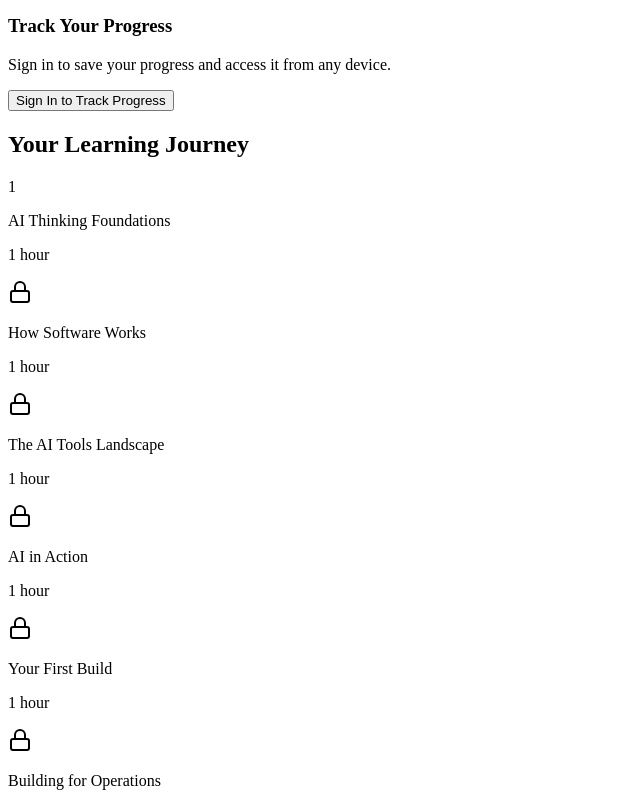
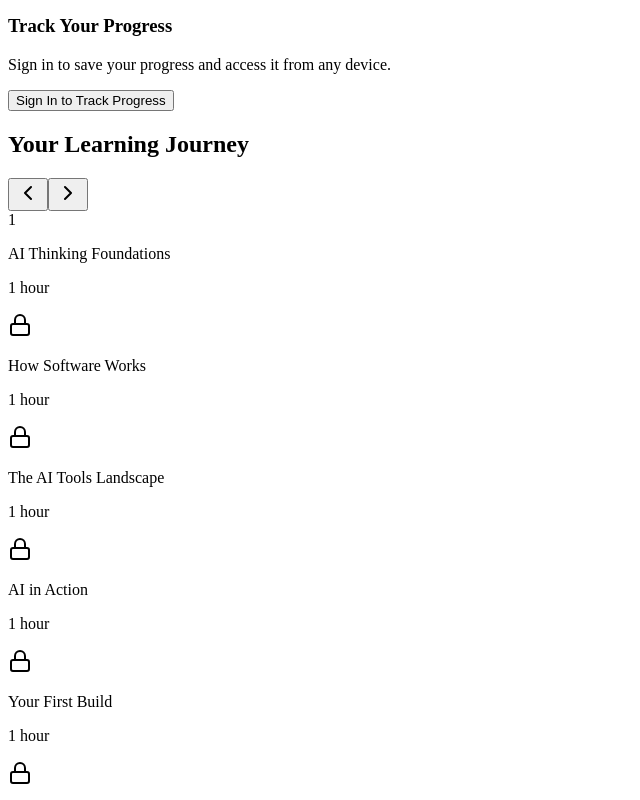
Before and after one commit to OmarNassar1127/ai-webinnar, a React (Vite) app: page / in a window 1280 px wide. Shown: the part 4120-4920 px from the top of the page, without its empty margins (0-640 px from the left). Built offline with nearby package versions, Linux system fonts and the light colour scheme; no server answers; the HTML template or start-up script is replaced by a standard one.

Commit message:
quick adjustment

```diff
--- a/src/components/dashboard/DashboardGraphics.jsx
+++ b/src/components/dashboard/DashboardGraphics.jsx
@@ -99,105 +99,124 @@ export const FloatingAIGraphic = () => {
   );
 };
 
-export const TimelineNode = ({ lesson, index, isUnlocked, isActive, isCompleted, onClick }) => {
+export const TimelineNode = ({ lesson, index, isUnlocked, isActive, isCompleted, onClick, totalLessons = 9 }) => {
   const handleClick = () => {
     if (isUnlocked && onClick) {
       onClick(lesson.id);
     }
   };
 
+  const isLastNode = index === totalLessons - 1;
+
   return (
+    <div className="flex items-start">
+      {/* Node */}
       <motion.div
         className={`flex flex-col items-center relative ${isUnlocked ? 'cursor-pointer' : 'cursor-not-allowed'}`}
-      initial={{ opacity: 0, scale: 0.8 }}
-      animate={{ opacity: 1, scale: 1 }}
-      transition={{ delay: 0.3 + index * 0.1, duration: 0.5 }}
+        initial={{ opacity: 0, y: 20 }}
+        animate={{ opacity: 1, y: 0 }}
+        transition={{ delay: 0.2 + index * 0.08, duration: 0.4 }}
         onClick={handleClick}
+        whileHover={isUnlocked ? { y: -4 } : {}}
       >
-      {index < 8 && (
+        {/* Circle */}
         <motion.div
-          className="absolute left-full top-6 w-8 md:w-12 lg:w-16 h-0.5"
-          style={{
-            background: isUnlocked
-              ? 'linear-gradient(90deg, #8B5CF6, #3B82F6)'
-              : 'linear-gradient(90deg, #334155, #1E293B)',
-          }}
-          initial={{ scaleX: 0 }}
-          animate={{ scaleX: 1 }}
-          transition={{ delay: 0.5 + index * 0.1, duration: 0.4 }}
+          className={`relative w-14 h-14 rounded-full flex items-center justify-center shadow-lg ${
+            isCompleted
+              ? 'bg-gradient-to-br from-emerald-500 to-teal-500 shadow-emerald-500/30'
+              : isActive
+              ? 'bg-gradient-to-br from-purple-500 to-blue-500 shadow-purple-500/30'
+              : isUnlocked
+              ? 'bg-slate-700 shadow-slate-700/30'
+              : 'bg-slate-800/80 shadow-none'
+          } ${
+            isCompleted || isActive ? 'ring-2 ring-offset-2 ring-offset-slate-900' : ''
+          } ${
+            isCompleted ? 'ring-emerald-400/50' : isActive ? 'ring-purple-400/50' : ''
+          }`}
+          whileHover={isUnlocked ? { scale: 1.08 } : {}}
+          whileTap={isUnlocked ? { scale: 0.95 } : {}}
         >
-          {isUnlocked && (
+          {/* Pulse effect for active */}
+          {isActive && !isCompleted && (
             <motion.div
-              className="absolute top-1/2 -translate-y-1/2 w-2 h-2 rounded-full bg-cyan-400"
-              animate={{ x: [0, 40, 0] }}
-              transition={{ duration: 2, repeat: Infinity, ease: 'linear' }}
+              className="absolute inset-0 rounded-full bg-purple-500"
+              animate={{ scale: [1, 1.4], opacity: [0.4, 0] }}
+              transition={{ duration: 1.5, repeat: Infinity, ease: 'easeOut' }}
             />
           )}
-        </motion.div>
-      )}
 
-      <motion.div
-        className={`relative w-12 h-12 rounded-full flex items-center justify-center ${
-          isCompleted
-            ? 'bg-gradient-to-br from-emerald-600 to-cyan-600'
-            : isActive
-            ? 'bg-gradient-to-br from-purple-600 to-blue-600'
-            : isUnlocked
-            ? 'bg-gradient-to-br from-purple-600/50 to-blue-600/50'
-            : 'bg-slate-700/50'
-        } border-2 ${
-          isCompleted
-            ? 'border-emerald-400'
-            : isActive
-            ? 'border-purple-400'
-            : isUnlocked
-            ? 'border-purple-500/50'
-            : 'border-slate-600'
-        }`}
-        whileHover={isUnlocked ? { scale: 1.1 } : {}}
+          {/* Icon/Number */}
+          {isCompleted ? (
+            <motion.svg
+              className="w-6 h-6 text-white"
+              fill="none"
+              viewBox="0 0 24 24"
+              stroke="currentColor"
+              initial={{ scale: 0 }}
+              animate={{ scale: 1 }}
+              transition={{ type: 'spring', stiffness: 300, delay: 0.1 }}
             >
-        {isActive && !isCompleted && (
-          <>
-            <motion.div
-              className="absolute inset-0 rounded-full bg-purple-500/50"
-              animate={{ scale: [1, 1.5, 1], opacity: [0.5, 0, 0.5] }}
-              transition={{ duration: 2, repeat: Infinity, ease: 'easeInOut' }}
-            />
-            <motion.div
-              className="absolute -inset-1 rounded-full"
-              style={{
-                background: 'linear-gradient(135deg, rgba(139, 92, 246, 0.4), rgba(59, 130, 246, 0.4))',
-                filter: 'blur(8px)',
-              }}
-              animate={{ opacity: [0.5, 1, 0.5] }}
-              transition={{ duration: 1.5, repeat: Infinity }}
-            />
-          </>
-        )}
-
-        {isUnlocked ? (
+              <path strokeLinecap="round" strokeLinejoin="round" strokeWidth={3} d="M5 13l4 4L19 7" />
+            </motion.svg>
+          ) : isUnlocked ? (
             <span className="text-white font-bold text-lg relative z-10">
-            {isCompleted ? '✓' : lesson.id}
+              {lesson.id}
             </span>
           ) : (
             <Lock className="w-5 h-5 text-slate-500" />
           )}
         </motion.div>
 
+        {/* Label */}
         <motion.div
-        className="mt-3 text-center max-w-20 md:max-w-24"
+          className="mt-3 text-center w-20 md:w-24"
           initial={{ opacity: 0 }}
           animate={{ opacity: 1 }}
-        transition={{ delay: 0.5 + index * 0.1 }}
+          transition={{ delay: 0.4 + index * 0.08 }}
         >
-        <p className={`text-xs font-medium leading-tight ${isUnlocked ? 'text-slate-300' : 'text-slate-500'}`}>
+          <p className={`text-xs font-medium leading-tight line-clamp-2 ${
+            isCompleted ? 'text-emerald-300' : isActive ? 'text-white' : isUnlocked ? 'text-slate-300' : 'text-slate-500'
+          }`}>
             {lesson.title}
           </p>
-        <p className={`text-xs mt-1 ${isUnlocked ? 'text-slate-400' : 'text-slate-600'}`}>
+          <p className={`text-[10px] mt-1 ${
+            isCompleted ? 'text-emerald-400/70' : isActive ? 'text-purple-300' : isUnlocked ? 'text-slate-500' : 'text-slate-600'
+          }`}>
             {lesson.duration}
           </p>
         </motion.div>
       </motion.div>
+
+      {/* Connector Line */}
+      {!isLastNode && (
+        <div className="flex items-center h-14 mx-1 md:mx-2">
+          <motion.div
+            className="relative h-[2px] w-6 md:w-10 lg:w-14 overflow-hidden rounded-full"
+            initial={{ opacity: 0 }}
+            animate={{ opacity: 1 }}
+            transition={{ delay: 0.3 + index * 0.08 }}
+          >
+            {/* Background line */}
+            <div className="absolute inset-0 bg-slate-700/50" />
+
+            {/* Progress fill */}
+            <motion.div
+              className={`absolute inset-y-0 left-0 ${
+                isCompleted
+                  ? 'bg-gradient-to-r from-emerald-500 to-teal-500'
+                  : isUnlocked
+                  ? 'bg-gradient-to-r from-purple-500 to-blue-500'
+                  : ''
+              }`}
+              initial={{ width: '0%' }}
+              animate={{ width: isCompleted || isUnlocked ? '100%' : '0%' }}
+              transition={{ delay: 0.5 + index * 0.08, duration: 0.4 }}
+            />
+          </motion.div>
+        </div>
+      )}
+    </div>
   );
 };
 
--- a/src/pages/Dashboard.jsx
+++ b/src/pages/Dashboard.jsx
@@ -1,6 +1,6 @@
-import { useEffect } from 'react';
+import { useEffect, useState, useRef } from 'react';
 import { motion } from 'framer-motion';
-import { Brain, Clock, Unlock, ChevronRight, Sparkles, Play, Trophy, Target, Lock } from 'lucide-react';
+import { Brain, Clock, Unlock, ChevronRight, ChevronLeft, Sparkles, Play, Trophy, Target, Lock } from 'lucide-react';
 import Header from '../components/layout/Header';
 import { Card, Button, Badge, ProgressBar } from '../components/common/';
 import { useLesson } from '../context/LessonContext';
@@ -23,6 +23,114 @@ const lessons = [
 const containerVariants = {
   hidden: { opacity: 0, transition: { duration: 0.3 } },
   visible: { opacity: 1, transition: { staggerChildren: 0.1, delayChildren: 0.2, duration: 0.3 } },
+};
+
+// Learning Journey component with arrow navigation
+const LearningJourney = ({ lessons, isLessonReallyUnlocked, isLessonReallyCompleted, onStartLesson }) => {
+  const scrollRef = useRef(null);
+  const [canScrollLeft, setCanScrollLeft] = useState(false);
+  const [canScrollRight, setCanScrollRight] = useState(true);
+
+  const checkScroll = () => {
+    if (scrollRef.current) {
+      const { scrollLeft, scrollWidth, clientWidth } = scrollRef.current;
+      setCanScrollLeft(scrollLeft > 10);
+      setCanScrollRight(scrollLeft < scrollWidth - clientWidth - 10);
+    }
+  };
+
+  useEffect(() => {
+    checkScroll();
+    window.addEventListener('resize', checkScroll);
+    return () => window.removeEventListener('resize', checkScroll);
+  }, []);
+
+  const scroll = (direction) => {
+    if (scrollRef.current) {
+      const scrollAmount = 200;
+      scrollRef.current.scrollBy({
+        left: direction === 'left' ? -scrollAmount : scrollAmount,
+        behavior: 'smooth'
+      });
+      setTimeout(checkScroll, 300);
+    }
+  };
+
+  return (
+    <motion.section
+      className="py-12"
+      initial={{ opacity: 0, y: 30 }}
+      animate={{ opacity: 1, y: 0 }}
+      transition={{ delay: 0.4, duration: 0.6 }}
+    >
+      <motion.h2
+        className="text-2xl md:text-3xl font-bold text-white mb-10 text-center"
+        initial={{ opacity: 0 }}
+        animate={{ opacity: 1 }}
+        transition={{ delay: 0.4 }}
+      >
+        Your Learning Journey
+      </motion.h2>
+
+      <div className="relative group">
+        {/* Left Arrow */}
+        <motion.button
+          onClick={() => scroll('left')}
+          className={`absolute left-0 top-1/2 -translate-y-1/2 z-10 w-10 h-10 md:w-12 md:h-12
+            rounded-full bg-slate-800/90 border border-slate-700 shadow-lg
+            flex items-center justify-center transition-all duration-200
+            hover:bg-slate-700 hover:border-purple-500/50 hover:shadow-purple-500/20
+            ${canScrollLeft ? 'opacity-100' : 'opacity-0 pointer-events-none'}
+            -translate-x-2 md:-translate-x-4`}
+          whileHover={{ scale: 1.1 }}
+          whileTap={{ scale: 0.95 }}
+        >
+          <ChevronLeft className="w-5 h-5 md:w-6 md:h-6 text-slate-300" />
+        </motion.button>
+
+        {/* Right Arrow */}
+        <motion.button
+          onClick={() => scroll('right')}
+          className={`absolute right-0 top-1/2 -translate-y-1/2 z-10 w-10 h-10 md:w-12 md:h-12
+            rounded-full bg-slate-800/90 border border-slate-700 shadow-lg
+            flex items-center justify-center transition-all duration-200
+            hover:bg-slate-700 hover:border-purple-500/50 hover:shadow-purple-500/20
+            ${canScrollRight ? 'opacity-100' : 'opacity-0 pointer-events-none'}
+            translate-x-2 md:translate-x-4`}
+          whileHover={{ scale: 1.1 }}
+          whileTap={{ scale: 0.95 }}
+        >
+          <ChevronRight className="w-5 h-5 md:w-6 md:h-6 text-slate-300" />
+        </motion.button>
+
+        {/* Gradient fades on edges */}
+        <div className={`absolute left-0 top-0 bottom-0 w-12 md:w-20 bg-gradient-to-r from-slate-900 to-transparent z-[5] pointer-events-none transition-opacity duration-200 ${canScrollLeft ? 'opacity-100' : 'opacity-0'}`} />
+        <div className={`absolute right-0 top-0 bottom-0 w-12 md:w-20 bg-gradient-to-l from-slate-900 to-transparent z-[5] pointer-events-none transition-opacity duration-200 ${canScrollRight ? 'opacity-100' : 'opacity-0'}`} />
+
+        {/* Scrollable container */}
+        <div
+          ref={scrollRef}
+          onScroll={checkScroll}
+          className="overflow-x-auto scrollbar-hide px-8 md:px-16 py-4"
+        >
+          <div className="flex items-start justify-start min-w-max">
+            {lessons.map((lesson, index) => (
+              <TimelineNode
+                key={lesson.id}
+                lesson={lesson}
+                index={index}
+                totalLessons={lessons.length}
+                isUnlocked={isLessonReallyUnlocked(lesson.id)}
+                isActive={isLessonReallyUnlocked(lesson.id) && !isLessonReallyCompleted(lesson.id)}
+                isCompleted={isLessonReallyCompleted(lesson.id)}
+                onClick={(lessonId) => onStartLesson(lessonId)}
+              />
+            ))}
+          </div>
+        </div>
+      </div>
+    </motion.section>
+  );
 };
 
 const itemVariants = {
@@ -218,41 +326,12 @@ export default function Dashboard({ onStartLesson }) {
         )}
 
         {/* Learning Journey Map */}
-        <motion.section className="py-12" variants={itemVariants}>
-          <motion.h2
-            className="text-2xl md:text-3xl font-bold text-white mb-8 text-center"
-            initial={{ opacity: 0 }}
-            animate={{ opacity: 1 }}
-            transition={{ delay: 0.4 }}
-          >
-            Your Learning Journey
-          </motion.h2>
-
-          <div className="relative overflow-x-auto pb-4">
-            <div className="flex items-start gap-4 md:gap-6 lg:gap-8 min-w-max px-4 md:px-0 justify-center">
-              {lessons.map((lesson, index) => (
-                <TimelineNode
-                  key={lesson.id}
-                  lesson={lesson}
-                  index={index}
-                  isUnlocked={isLessonReallyUnlocked(lesson.id)}
-                  isActive={isLessonReallyUnlocked(lesson.id) && !isLessonReallyCompleted(lesson.id)}
-                  isCompleted={isLessonReallyCompleted(lesson.id)}
-                  onClick={(lessonId) => onStartLesson(lessonId)}
-                />
-              ))}
-            </div>
-          </div>
-
-          <motion.p
-            className="text-center text-slate-500 text-sm mt-4 md:hidden"
-            initial={{ opacity: 0 }}
-            animate={{ opacity: 1 }}
-            transition={{ delay: 1 }}
-          >
-            Scroll to see all lessons
-          </motion.p>
-        </motion.section>
+        <LearningJourney
+          lessons={lessons}
+          isLessonReallyUnlocked={isLessonReallyUnlocked}
+          isLessonReallyCompleted={isLessonReallyCompleted}
+          onStartLesson={onStartLesson}
+        />
 
         {/* Main Lesson Card */}
         <motion.section className="py-12" variants={itemVariants}>
--- a/src/styles/index.css
+++ b/src/styles/index.css
@@ -281,3 +281,21 @@ textarea:focus-visible {
   outline: 2px solid #06B6D4;
   outline-offset: 2px;
 }
+
+/* Hide scrollbar utility */
+.scrollbar-hide {
+  -ms-overflow-style: none;
+  scrollbar-width: none;
+}
+
+.scrollbar-hide::-webkit-scrollbar {
+  display: none;
+}
+
+/* Line clamp utility */
+.line-clamp-2 {
+  display: -webkit-box;
+  -webkit-line-clamp: 2;
+  -webkit-box-orient: vertical;
+  overflow: hidden;
+}
```
Lines whose indentation alone changed are shown as unchanged.
